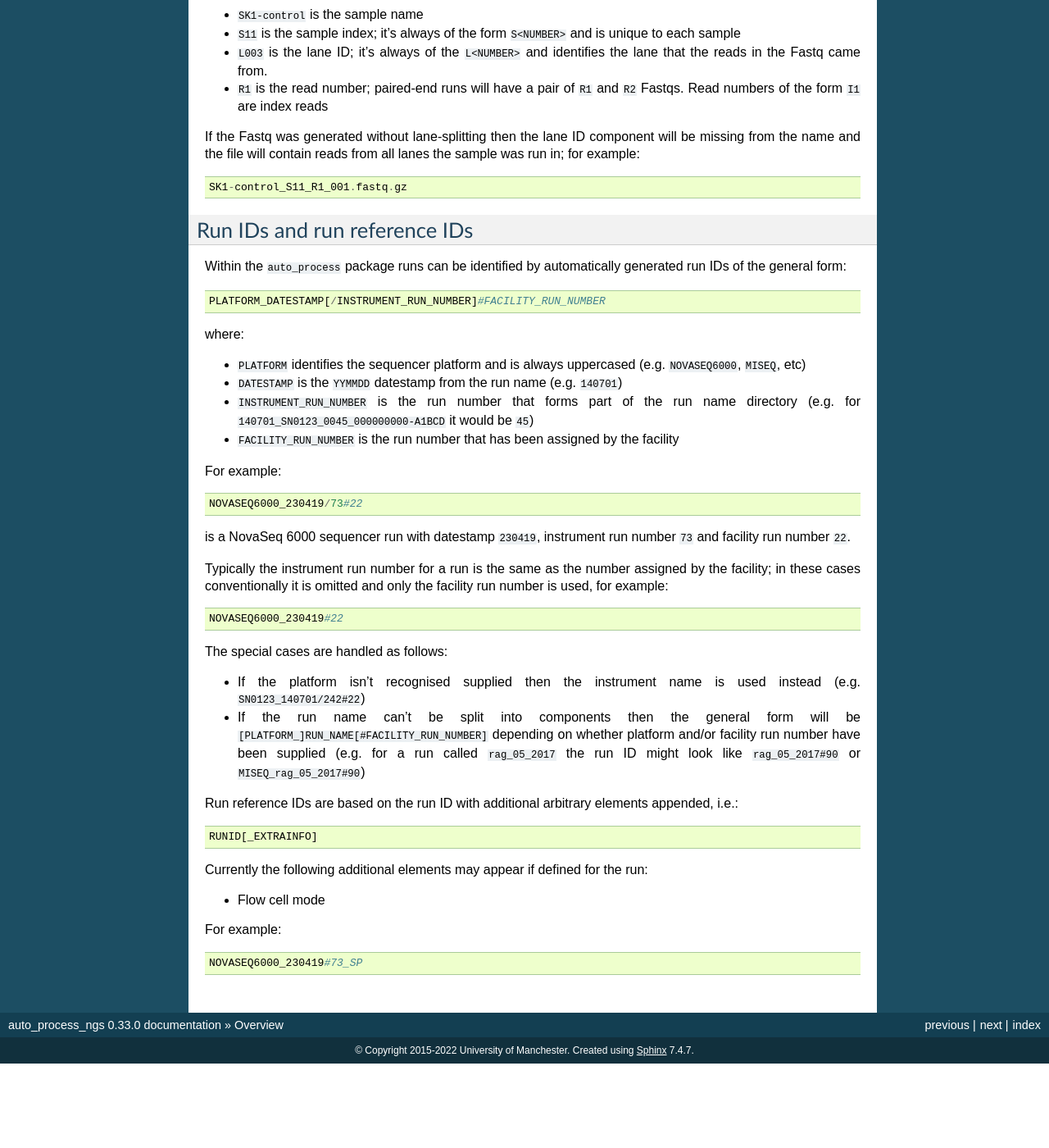
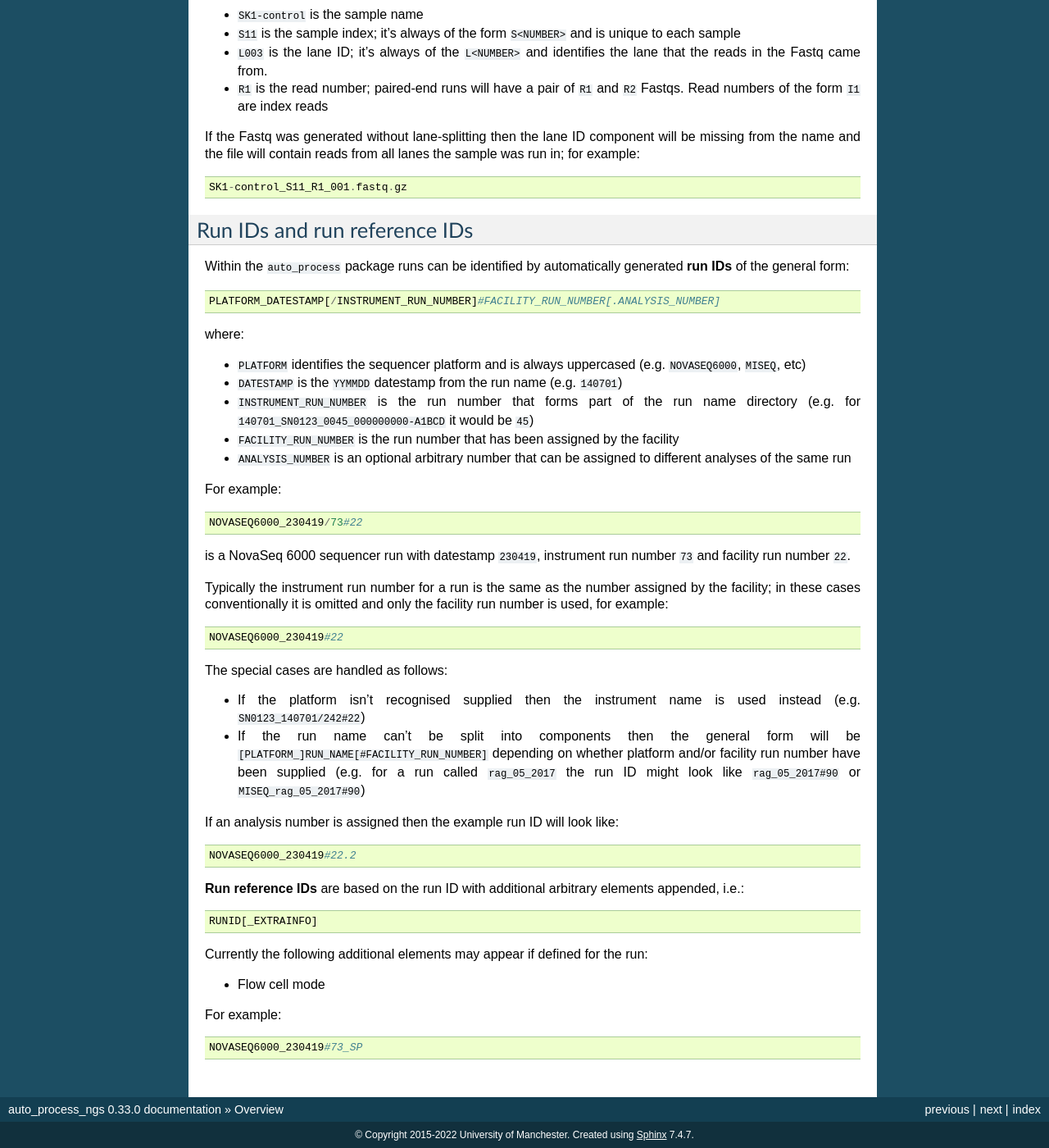
Before and after one commit to fls-bioinformatics-core/auto_process_ngs, a Sphinx documentation site: the page built from docs/source/overview.rst, in a window 1280 px wide and 1400 px high, scrolled down 2151 px. Shown: the whole window at 82% size. Built offline with Sphinx 7.4.7, drawn with Linux system fonts in a browser that asks for light colours; before the commit the page ends 3448 px from its top, so only the background shows below that.

Commit message:
analysis: update 'run_id' to include the analysis number as part of the run ID.

```diff
--- a/docs/source/overview.rst
+++ b/docs/source/overview.rst
@@ -194,11 +194,11 @@ Run IDs and run reference IDs
 =============================
 
 Within the ``auto_process`` package runs can be identified by
-automatically generated run IDs of the general form:
+automatically generated **run IDs** of the general form:
 
 ::
 
-   PLATFORM_DATESTAMP[/INSTRUMENT_RUN_NUMBER]#FACILITY_RUN_NUMBER
+   PLATFORM_DATESTAMP[/INSTRUMENT_RUN_NUMBER]#FACILITY_RUN_NUMBER[.ANALYSIS_NUMBER]
 
 where:
 
@@ -211,6 +211,8 @@ where:
   ``140701_SN0123_0045_000000000-A1BCD`` it would be ``45``)
 * ``FACILITY_RUN_NUMBER`` is the run number that has been
   assigned by the facility
+* ``ANALYSIS_NUMBER`` is an optional arbitrary number that can be
+  assigned to different analyses of the same run
 
 For example:
 
@@ -240,7 +242,14 @@ The special cases are handled as follows:
   been supplied (e.g. for a run called ``rag_05_2017`` the run ID
   might look like ``rag_05_2017#90`` or ``MISEQ_rag_05_2017#90``)
 
-Run reference IDs are based on the run ID with additional
+If an analysis number is assigned then the example run ID will
+look like:
+
+::
+
+   NOVASEQ6000_230419#22.2
+
+**Run reference IDs** are based on the run ID with additional
 arbitrary elements appended, i.e.:
 
 ::
```
Also changed, not shown: 2 other files.
